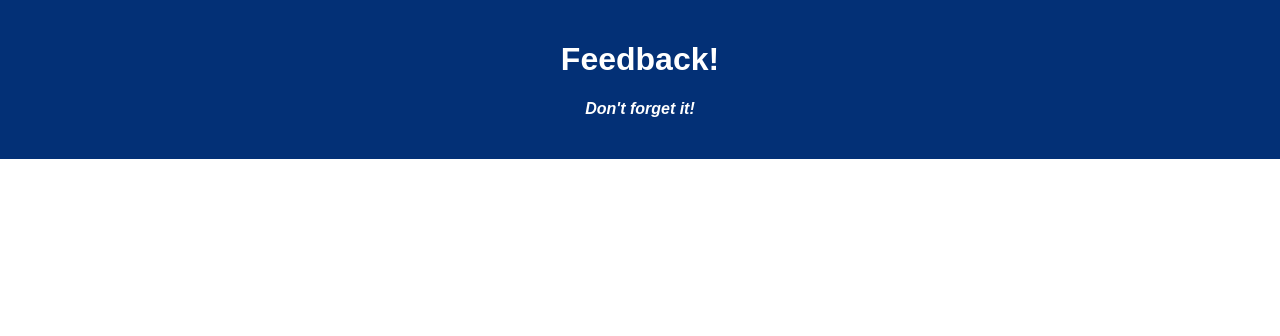
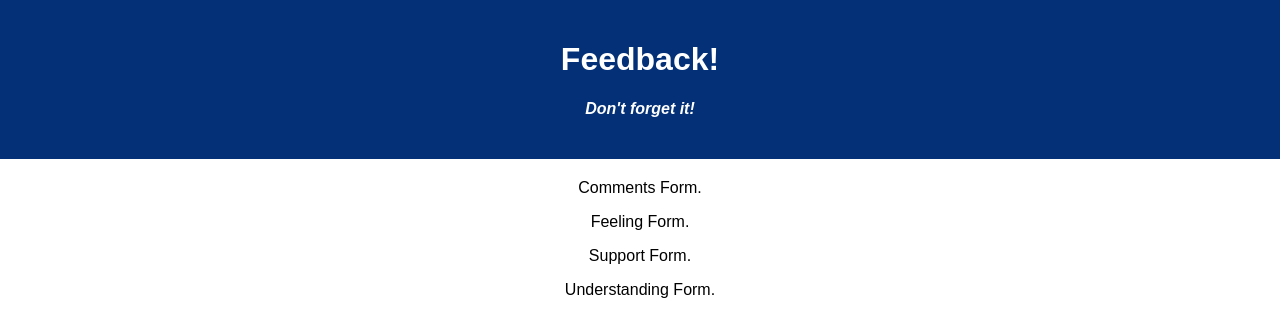
Before and after one commit to whoguy24/weekend-redux-feedback-loop, a React (Create React App) app: page / in a window 1280 px wide. Shown: the top 336 px of the page. Built offline with nearby package versions, Linux system fonts and the light colour scheme.

Commit message:
Built component file structure with starter files.

```diff
--- a/package.json
+++ b/package.json
@@ -10,7 +10,8 @@
     "react": "^17.0.1",
     "react-dom": "^17.0.1",
     "react-router-dom": "^5.3.0",
-    "react-scripts": "^4.0.1"
+    "react-scripts": "^4.0.1",
+    "redux-logger": "^3.0.6"
   },
   "devDependencies": {
     "nodemon": "^1.18.5"
--- a/src/components/App/App.jsx
+++ b/src/components/App/App.jsx
@@ -1,6 +1,12 @@
 import React from 'react';
 import axios from 'axios';
 import './App.css';
+
+// Import Components
+import CommentsForm from '../CommentsForm/CommentsForm.jsx';
+import FeelingForm from '../FeelingForm/FeelingForm.jsx';
+import SupportForm from '../SupportForm/SupportForm.jsx';
+import UnderstandingForm from '../UnderstandingForm/UnderstandingForm.jsx';
 
 function App() {
 
@@ -10,6 +16,10 @@ function App() {
         <h1 className='App-title'>Feedback!</h1>
         <h4>Don't forget it!</h4>
       </header>
+      <CommentsForm />
+      <FeelingForm />
+      <SupportForm />
+      <UnderstandingForm />
     </div>
   );
 }
--- /dev/null
+++ b/src/components/CommentsForm/CommentsForm.jsx
@@ -0,0 +1,7 @@
+function CommentsForm () {
+    return (
+        <p>Comments Form.</p>
+    )
+}
+
+export default CommentsForm;
--- /dev/null
+++ b/src/components/FeelingForm/FeelingForm.jsx
@@ -0,0 +1,7 @@
+function FeelingForm () {
+    return (
+        <p>Feeling Form.</p>
+    )
+}
+
+export default FeelingForm;
--- /dev/null
+++ b/src/components/SupportForm/SupportForm.jsx
@@ -0,0 +1,7 @@
+function SupportForm () {
+    return (
+        <p>Support Form.</p>
+    )
+}
+
+export default SupportForm;
--- /dev/null
+++ b/src/components/UnderstandingForm/UnderstandingForm.jsx
@@ -0,0 +1,7 @@
+function UnderstandingForm () {
+    return (
+        <p>Understanding Form.</p>
+    )
+}
+
+export default UnderstandingForm;
```
Also changed, not shown: 1 other file (tests, documents, lock files or other folders).
